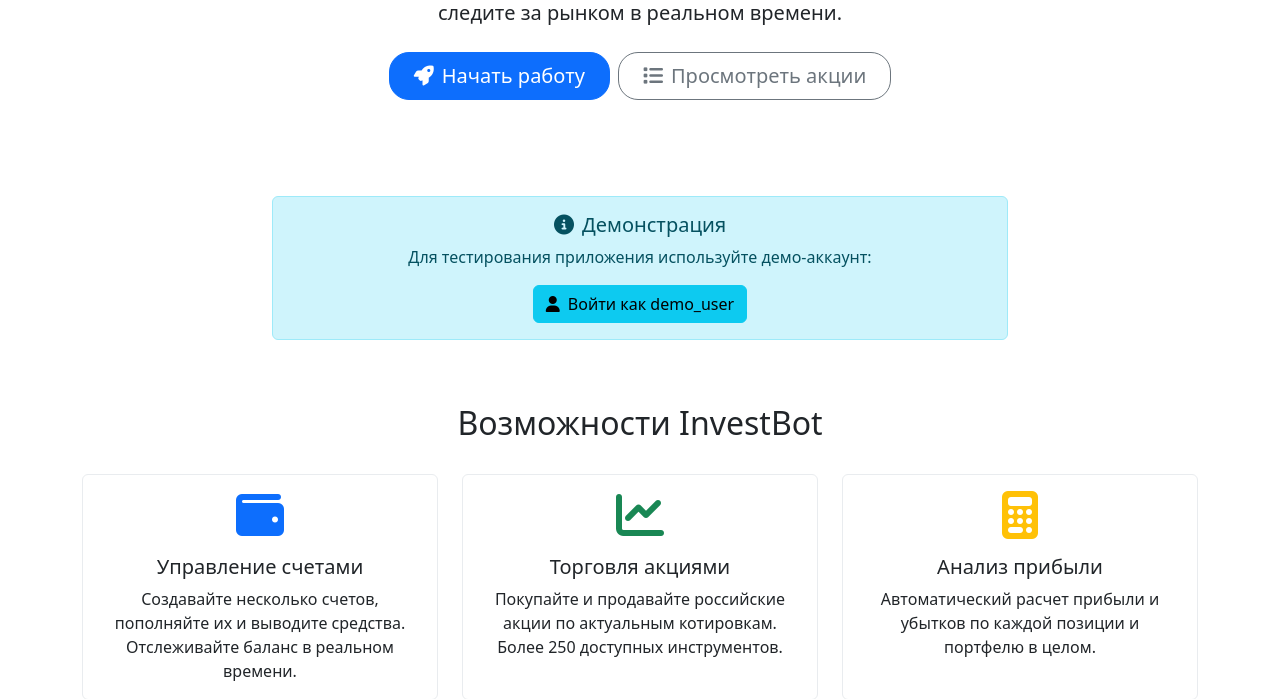
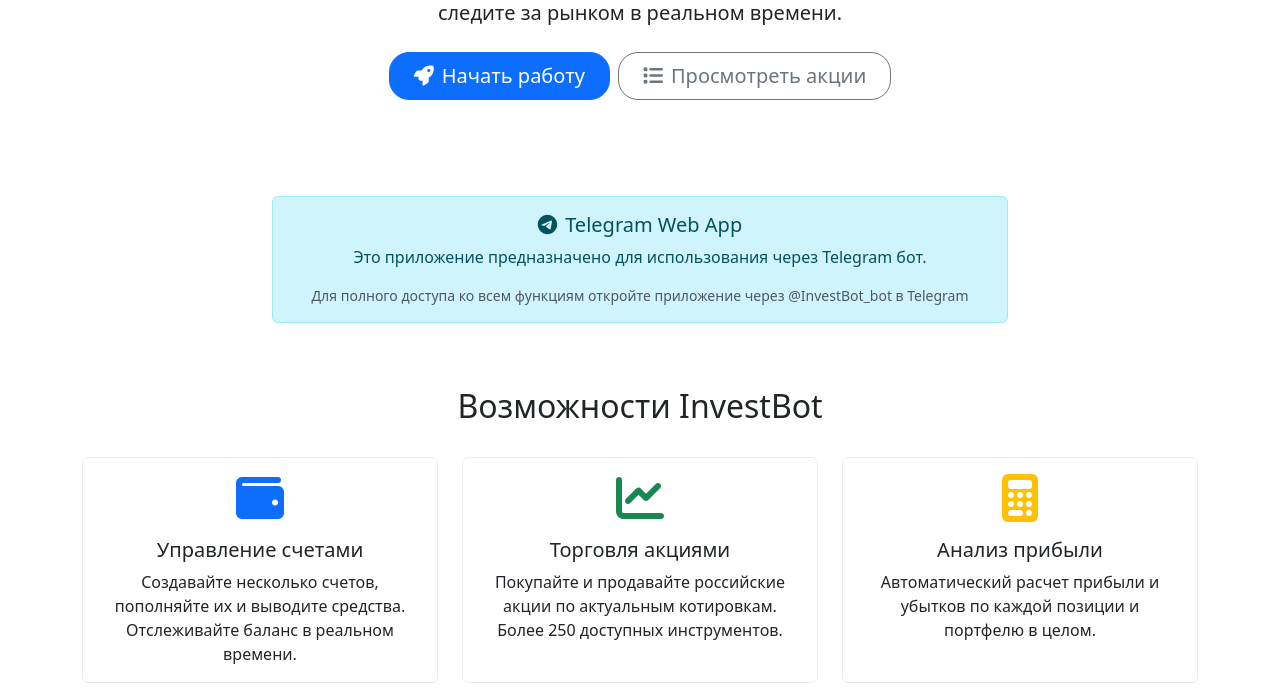
Before and after one commit to speymell/InvestikBotik, a Flask app: page / in a window 1280 px wide. Shown: the part 385-1084 px from the top of the page. Run offline with Flask 3, Linux system fonts and the light colour scheme.

Commit message:
Remove demo_user button and fix stock search functionality

```diff
--- a/routes.py
+++ b/routes.py
@@ -83,8 +83,9 @@
         query = Stock.query
 
         if search:
+            from sqlalchemy import or_
             query = query.filter(
-                db.or_(
+                or_(
                     Stock.ticker.contains(search.upper()),
                     Stock.name.contains(search)
                 )
--- a/templates/index.html
+++ b/templates/index.html
@@ -17,15 +17,15 @@
     </div>
 </div>
 
-<!-- Демо вход -->
+<!-- Информация о Telegram -->
 <div class="row justify-content-center mb-5">
     <div class="col-md-8">
         <div class="alert alert-info text-center">
-            <h5><i class="fas fa-info-circle me-2"></i>Демонстрация</h5>
-            <p class="mb-3">Для тестирования приложения используйте демо-аккаунт:</p>
-            <a href="{{ url_for('login') }}?telegram_id=123456789&username=demo_user" class="btn btn-info">
-                <i class="fas fa-user me-2"></i>Войти как demo_user
-            </a>
+            <h5><i class="fab fa-telegram me-2"></i>Telegram Web App</h5>
+            <p class="mb-3">Это приложение предназначено для использования через Telegram бот.</p>
+            <p class="small text-muted mb-0">
+                Для полного доступа ко всем функциям откройте приложение через @InvestBot_bot в Telegram
+            </p>
         </div>
     </div>
 </div>
```
